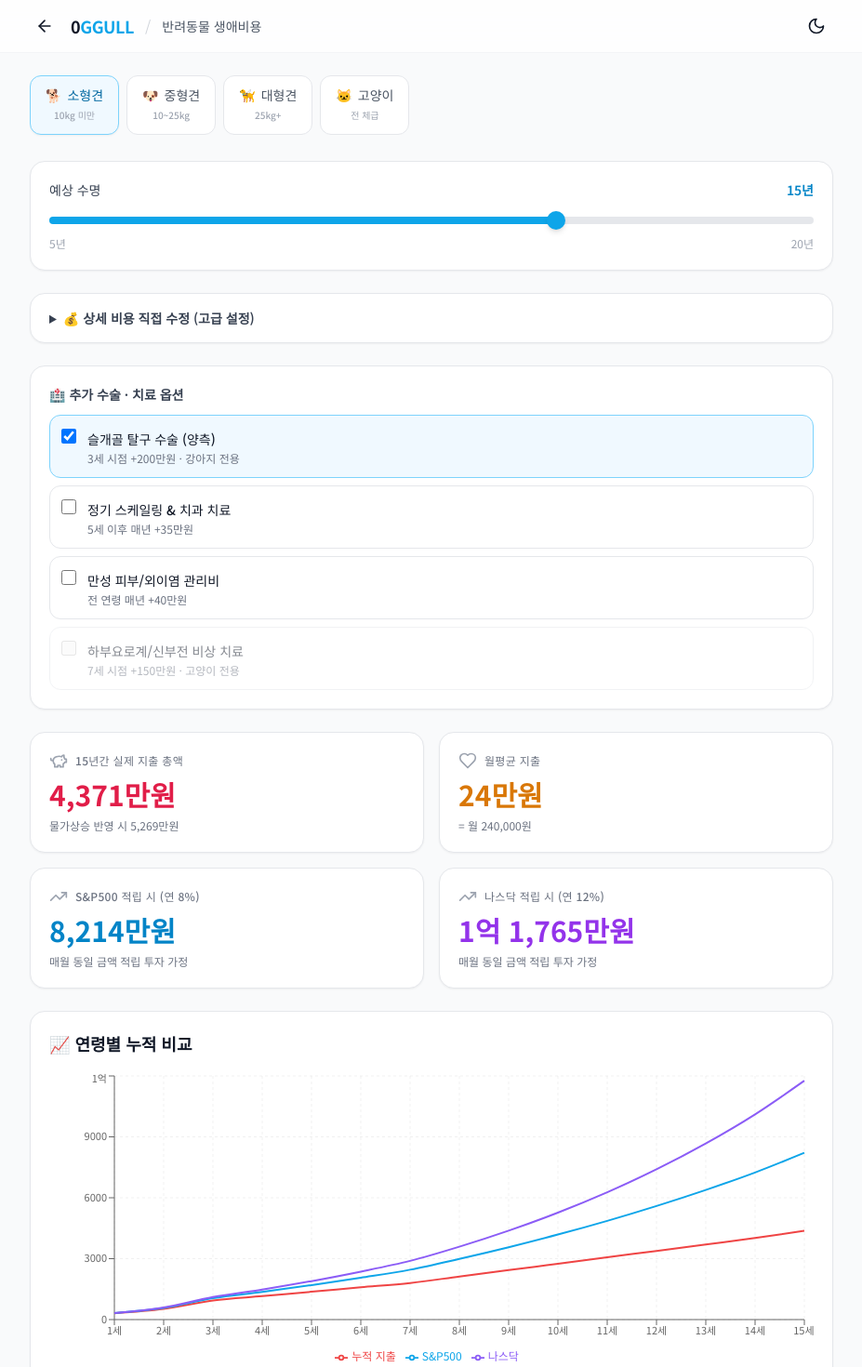
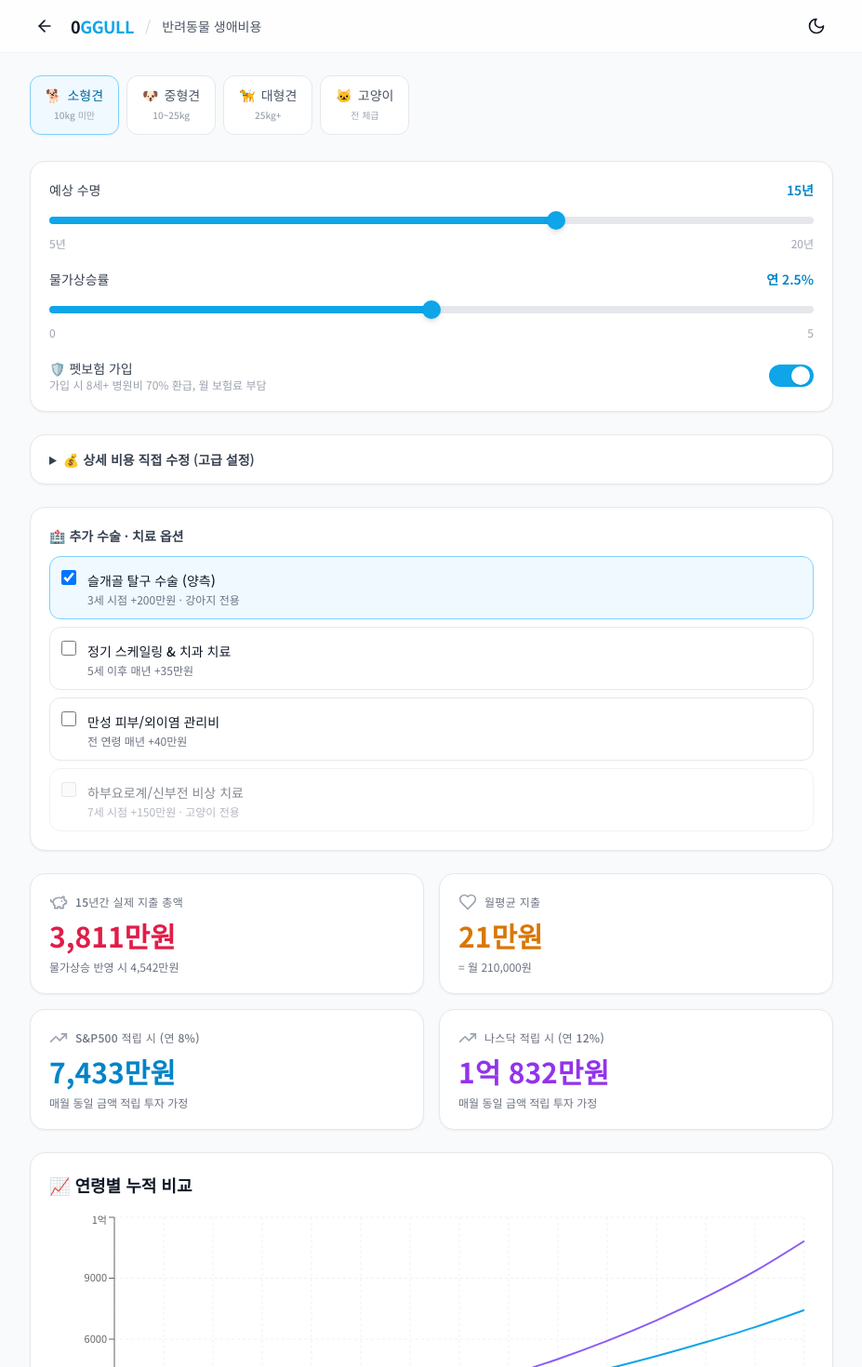
Before and after one commit to 0ggull/0ggull-calculator, a Next.js app: page /pet in a window 1280 px wide. Shown: the top 1470 px of the page at 93% size, without its empty margins (176-1103 px from the left). Built offline with nearby package versions, Linux system fonts and the light colour scheme.

Commit message:
feat: pet insurance toggle, inflation slider, fix alt transport cost

```diff
--- a/src/app/car/page.tsx
+++ b/src/app/car/page.tsx
@@ -117,8 +117,12 @@ function calculate(
   const taxiCostPerKm = Math.round(taxiCostForKm(annualKm, avgTripKm) / annualKm);
 
   // 현실적 대안
-  // 현실적 대안: 주행거리 비례 (연 1.5만km 기준 월 41만원)
-  const realisticMonthly = Math.round(41 * (annualKm / 15000));
+  // 현실적 대안: 대중교통 정기권 + 택시(주행거리 10%) + 쏘카 월 2회
+  const monthlyTransport = 5.5; // 대중교통 정기권 (고정)
+  const taxiShareKm = annualKm * 0.10; // 연간 주행거리의 10%만 택시로 (비/회식/급한 때)
+  const monthlyTaxiAlt = Math.round(taxiCostForKm(taxiShareKm, avgTripKm) / 10000 / 12);
+  const monthlySocar = 15; // 쏘카 월 2회 (고정)
+  const realisticMonthly = Math.round(monthlyTransport + monthlyTaxiAlt + monthlySocar);
   const realisticTotal = realisticMonthly * years * 12;
 
   const savings = monthlyCarCost - realisticMonthly;
@@ -259,7 +263,7 @@ export default function CarCalculator() {
         {/* 비교 카드 */}
         <div className="grid grid-cols-1 sm:grid-cols-2 gap-4">
           <ResultCard icon={<Car className="w-5 h-5" />} label="100% 택시 (충격요법)" value={`월 ${result.taxiOnlyMonthly.toLocaleString()}만원`} sublabel={`평균 ${avgTripKm}km씩, 연 ${(annualKm / 10000).toFixed(1)}만km`} accent="amber" />
-          <ResultCard icon={<Bus className="w-5 h-5" />} label="현실적 대안 (대중교통+택시+쏘카)" value={`월 ${result.realisticMonthly}만원`} sublabel={`연 ${(annualKm/10000).toFixed(1)}만km 기준 비례 산출`} accent="green" />
+          <ResultCard icon={<Bus className="w-5 h-5" />} label="현실적 대안 (대중교통+택시+쏘카)" value={`월 ${result.realisticMonthly}만원`} sublabel="정기권 5.5 + 택시(10%) + 쏘카 월2회" accent="green" />
         </div>
 
         {/* 절약 & 기회비용 */}
--- a/src/app/child/page.tsx
+++ b/src/app/child/page.tsx
@@ -7,6 +7,7 @@ import {
 import { Baby, TrendingUp, Receipt, BookOpen, AlertTriangle, Shield } from "lucide-react";
 import Header from "@/components/ui/Header";
 import TabSelector from "@/components/ui/TabSelector";
+import Slider from "@/components/ui/Slider";
 import ResultCard from "@/components/ui/ResultCard";
 import ReceiptModal from "@/components/ui/ReceiptModal";
 import DisclaimerBanner from "@/components/ui/DisclaimerBanner";
@@ -82,7 +83,7 @@ interface ChildResult {
   endAge: number; monthlyAvg: number;
 }
 
-function calculate(eduStyle: EduStyle, gender: Gender, region: Region, uniType: "private" | "national"): ChildResult {
+function calculate(eduStyle: EduStyle, gender: Gender, region: Region, uniType: "private" | "national", inflRate: number): ChildResult {
   const regionMult = REGION_MULTIPLIER[region];
   const endAge = gender === "male" ? 26 : 22;
   const yearly: YearData[] = [];
@@ -124,7 +125,7 @@ function calculate(eduStyle: EduStyle, gender: Gender, region: Region, uniType:
 
     totalGovSupport += govAnnual;
 
-    const inflFactor = Math.pow(1 + INFLATION_RATE, age);
+    const inflFactor = Math.pow(1 + inflRate, age);
     const costReal = annualCost * inflFactor;
     cumNom += annualCost;
     cumReal += costReal;
@@ -161,9 +162,10 @@ export default function ChildCalculator() {
   const [gender, setGender] = useState<Gender>("male");
   const [region, setRegion] = useState<Region>("metro");
   const [uniType, setUniType] = useState<"private" | "national">("private");
+  const [inflationRate, setInflationRate] = useState(2.5);
   const [showReceipt, setShowReceipt] = useState(false);
 
-  const result = useMemo(() => calculate(eduStyle, gender, region, uniType), [eduStyle, gender, region, uniType]);
+  const result = useMemo(() => calculate(eduStyle, gender, region, uniType, inflationRate / 100), [eduStyle, gender, region, uniType, inflationRate]);
 
   const chartData = result.yearly.map((y) => ({
     name: `${y.age}세`, "누적 지출": y.cumNom, "S&P500": y.sp500, "나스닥": y.nasdaq,
@@ -197,6 +199,11 @@ export default function ChildCalculator() {
             className={`flex-1 py-2.5 rounded-xl text-sm font-medium border transition-all ${uniType === "national" ? "bg-brand-50 dark:bg-brand-900/40 border-brand-300 dark:border-brand-600 text-brand-700 dark:text-brand-200" : "bg-white dark:bg-gray-900 border-gray-200 dark:border-gray-800 text-gray-600 dark:text-gray-400"}`}>
             🏛️ 국립대 (연 450만)
           </button>
+        </div>
+
+        {/* 물가상승률 */}
+        <div className="card p-5">
+          <Slider label="물가상승률" value={inflationRate} min={0} max={5} step={0.5} onChange={setInflationRate} formatDisplay={(v) => `연 ${v.toFixed(1)}%`} />
         </div>
 
         {/* 핵심 결과 */}
--- a/src/app/pet/page.tsx
+++ b/src/app/pet/page.tsx
@@ -65,10 +65,11 @@ const EXTRAS: ExtraOpt[] = [
 ];
 
 // ─── 계산 로직 ───────────────────────────────────────────
-function calculate(preset: PetPreset, enabledExtras: string[], petType: PetType) {
+function calculate(preset: PetPreset, enabledExtras: string[], petType: PetType, hasInsurance: boolean, inflationRate: number) {
   const { lifespan } = preset;
   const initial = preset.initialVaccination + preset.neutering + preset.initialSupplies;
-  const monthlyBase = preset.monthlyFood + preset.monthlyParasite + preset.monthlyGrooming + preset.monthlySupplies + preset.monthlyInsurance;
+  // 보험 미가입 시 보험료 제외
+  const monthlyBase = preset.monthlyFood + preset.monthlyParasite + preset.monthlyGrooming + preset.monthlySupplies + (hasInsurance ? preset.monthlyInsurance : 0);
   const annualBase = monthlyBase * 12;
 
   const yearly: { age: number; costNom: number; costReal: number; cumNom: number; cumReal: number; sp500: number; nasdaq: number }[] = [];
@@ -78,7 +79,11 @@ function calculate(preset: PetPreset, enabledExtras: string[], petType: PetType)
   for (let age = 1; age <= lifespan; age++) {
     let cost = annualBase;
     if (age === 1) cost += initial;
-    if (age >= 8) cost += preset.annualVetAfter8;
+    // 8세 이후 병원비: 보험 가입 시 70% 환급 반영
+    if (age >= 8) {
+      const vetCost = preset.annualVetAfter8;
+      cost += hasInsurance ? vetCost * 0.3 : vetCost; // 보험 있으면 30%만 본인부담
+    }
     if (age === lifespan) cost += preset.funeralCost;
 
     for (const ext of EXTRAS) {
@@ -88,7 +93,7 @@ function calculate(preset: PetPreset, enabledExtras: string[], petType: PetType)
       if (ext.oneTime && ext.triggerAge && age === ext.triggerAge) cost += ext.oneTime;
     }
 
-    const inflFactor = Math.pow(1 + INFLATION_RATE, age - 1);
+    const inflFactor = Math.pow(1 + inflationRate, age - 1);
     const costReal = cost * inflFactor;
     cumNom += cost;
     cumReal += costReal;
@@ -109,6 +114,8 @@ function calculate(preset: PetPreset, enabledExtras: string[], petType: PetType)
 export default function PetCalculator() {
   const [petType, setPetType] = useState<PetType>("small_dog");
   const [enabledExtras, setEnabledExtras] = useState<string[]>(["patella"]);
+  const [hasInsurance, setHasInsurance] = useState(true);
+  const [inflationRate, setInflationRate] = useState(2.5);
   const [showReceipt, setShowReceipt] = useState(false);
 
   // 사용자 커스텀 가능한 프리셋 (탭 변경 시 리셋)
@@ -124,7 +131,7 @@ export default function PetCalculator() {
     setEnabledExtras(defaultExtras);
   };
 
-  const result = useMemo(() => calculate(custom, enabledExtras, petType), [custom, enabledExtras, petType]);
+  const result = useMemo(() => calculate(custom, enabledExtras, petType, hasInsurance, inflationRate / 100), [custom, enabledExtras, petType, hasInsurance, inflationRate]);
 
   const chartData = result.yearly.map((y) => ({
     name: `${y.age}세`,
@@ -143,9 +150,20 @@ export default function PetCalculator() {
         {/* 동물 타입 선택 */}
         <TabSelector tabs={PET_TABS} active={petType} onChange={handlePetChange} />
 
-        {/* 수명 설정 */}
-        <div className="card p-5">
+        {/* 수명 & 물가 설정 */}
+        <div className="card p-5 space-y-5">
           <Slider label="예상 수명" value={custom.lifespan} min={5} max={20} unit="년" onChange={(v) => setCustom({ ...custom, lifespan: v })} />
+          <Slider label="물가상승률" value={inflationRate} min={0} max={5} step={0.5} onChange={setInflationRate} formatDisplay={(v) => `연 ${v.toFixed(1)}%`} />
+          <div className="flex items-center justify-between">
+            <div>
+              <p className="text-sm font-medium text-gray-700 dark:text-gray-300">🛡️ 펫보험 가입</p>
+              <p className="text-xs text-gray-400">가입 시 8세+ 병원비 70% 환급, 월 보험료 부담</p>
+            </div>
+            <button onClick={() => setHasInsurance(!hasInsurance)}
+              className={`w-12 h-6 rounded-full transition-colors duration-200 ${hasInsurance ? "bg-brand-500" : "bg-gray-300 dark:bg-gray-600"}`}>
+              <div className={`w-5 h-5 bg-white rounded-full shadow transition-transform duration-200 ${hasInsurance ? "translate-x-6" : "translate-x-0.5"}`} />
+            </button>
+          </div>
         </div>
 
         {/* 상세 비용 입력 (접이식) */}
```
